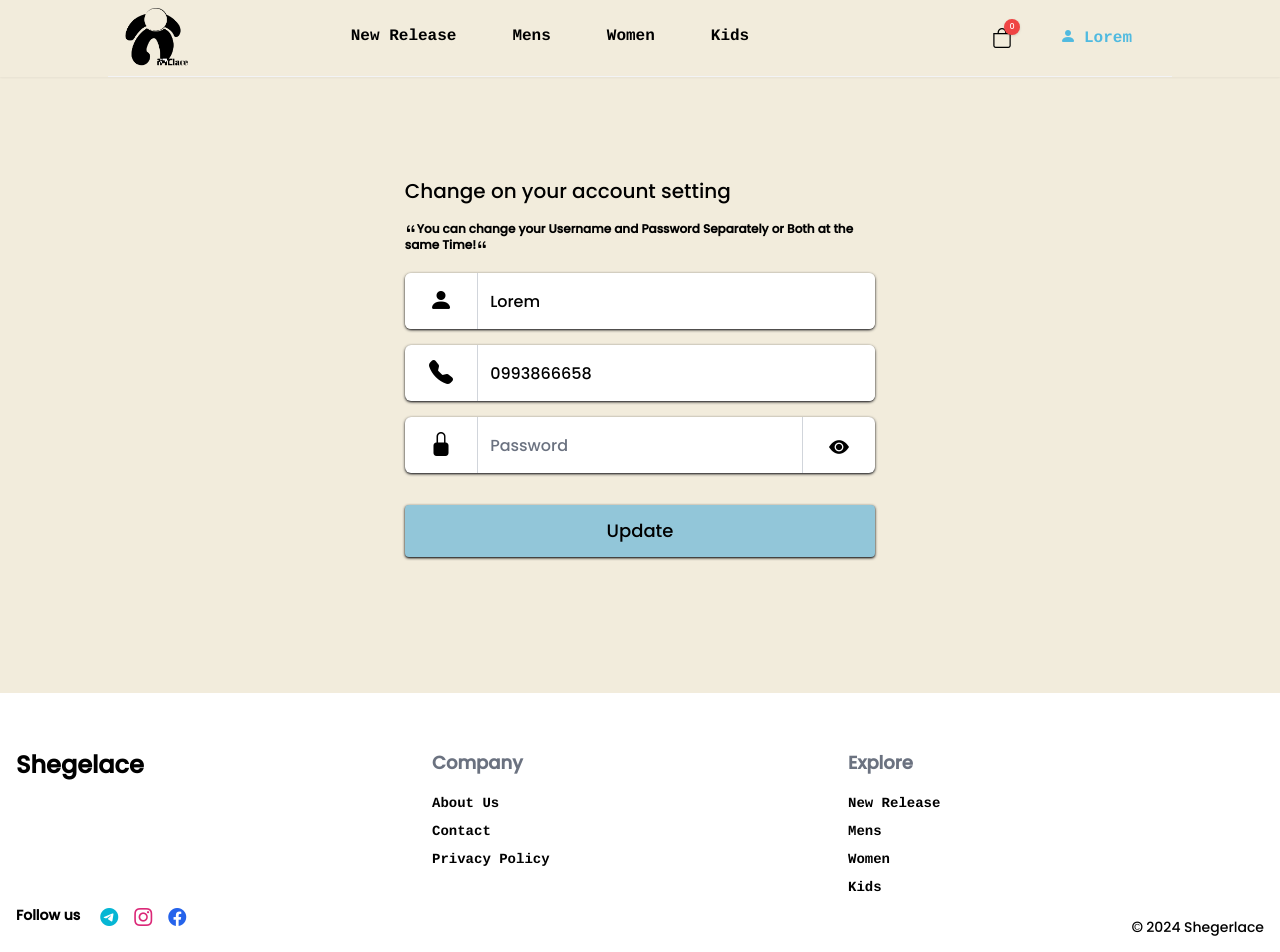
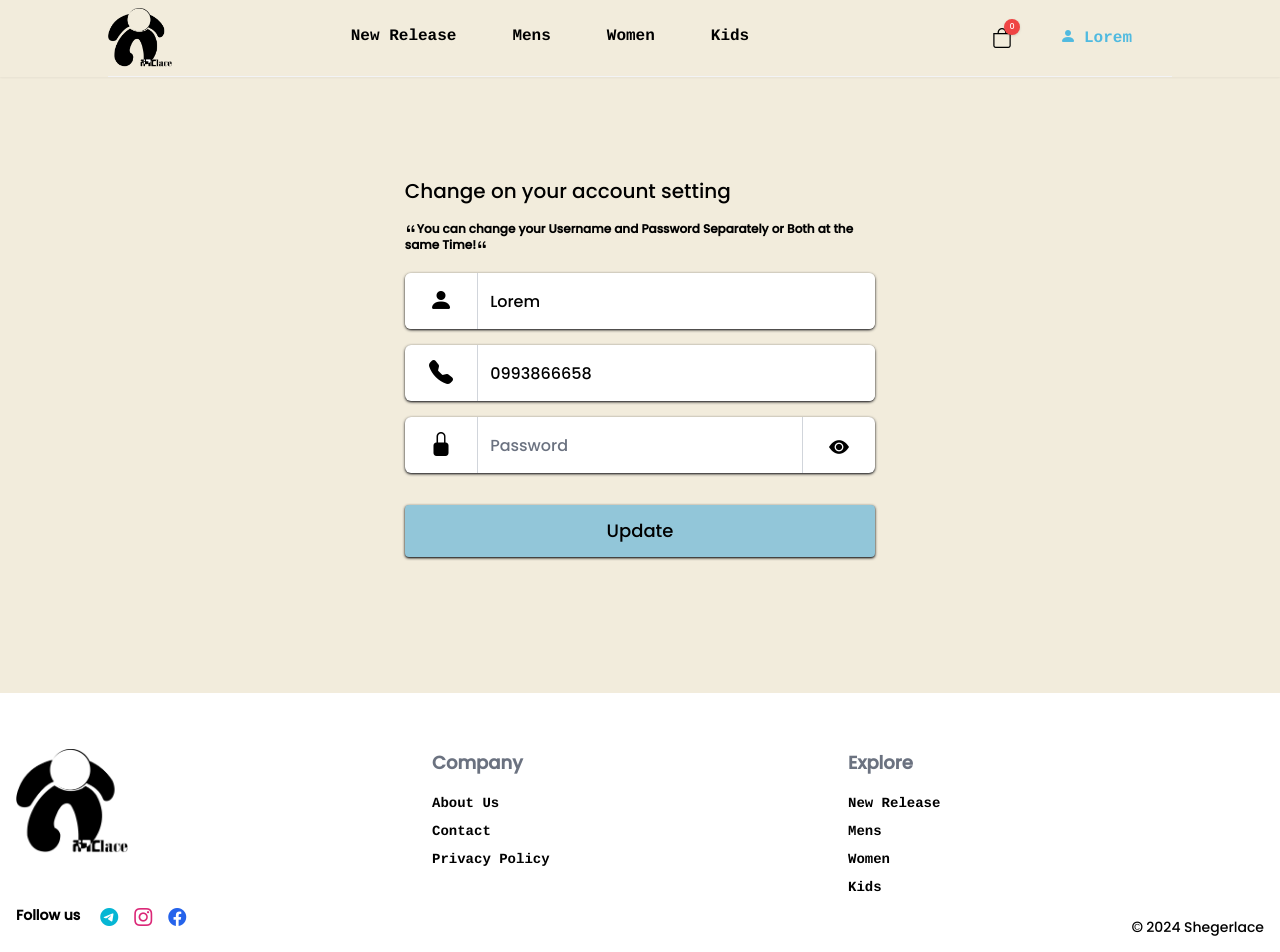
Before and after one commit to kid-us/Shegerlace, a React (Vite) app: page /setting in a window 1280 px wide. Shown: the top 952 px of the page. Built offline with nearby package versions, Linux system fonts and the light colour scheme.

Commit message:
Logo on Navbar and Footer

```diff
--- a/src/components/Footer/Footer.tsx
+++ b/src/components/Footer/Footer.tsx
@@ -1,5 +1,6 @@
 import { Link } from "react-router-dom";
 import menuNav from "../../services/navbar";
+import { logo_lg } from "../../assets";
 
 interface Footer {
   id: number;
@@ -30,9 +31,9 @@ const Footer = () => {
     <div className="w-full bg-white mt-14 lg:pt-14 pt-8 pb-5 px-4">
       <div className="container mx-auto">
         <div className="grid lg:grid-cols-6 grid-cols-2">
-          <h1 className="col-span-2 text-2xl font-bold lg:mb-0 mb-8">
-            Shegelace
-          </h1>
+          <div className="col-span-2 text-2xl font-bold lg:mb-0 mb-8">
+            <img src={logo_lg} alt="Logo" className="w-28" />
+          </div>
 
           <div>
             <p className="font-bold mb-4 lg:text-lg text-gray-500">Company</p>
--- a/src/components/Navbar/Navbar.tsx
+++ b/src/components/Navbar/Navbar.tsx
@@ -27,12 +27,12 @@ const Navbar = () => {
                 <img
                   src={logo_lg}
                   alt="Logo"
-                  className="lg:block hidden w-20 pt-2"
+                  className="lg:block hidden w-16 pt-2"
                 />
                 <img
                   src={logo_sm}
                   alt="Logo"
-                  className="lg:hidden block w-20 pt-2"
+                  className="lg:hidden block w-14 pt-2"
                 />
               </Link>
             </div>
```
Also changed, not shown: src/assets/logo_large.png, src/assets/logo_small.png.
